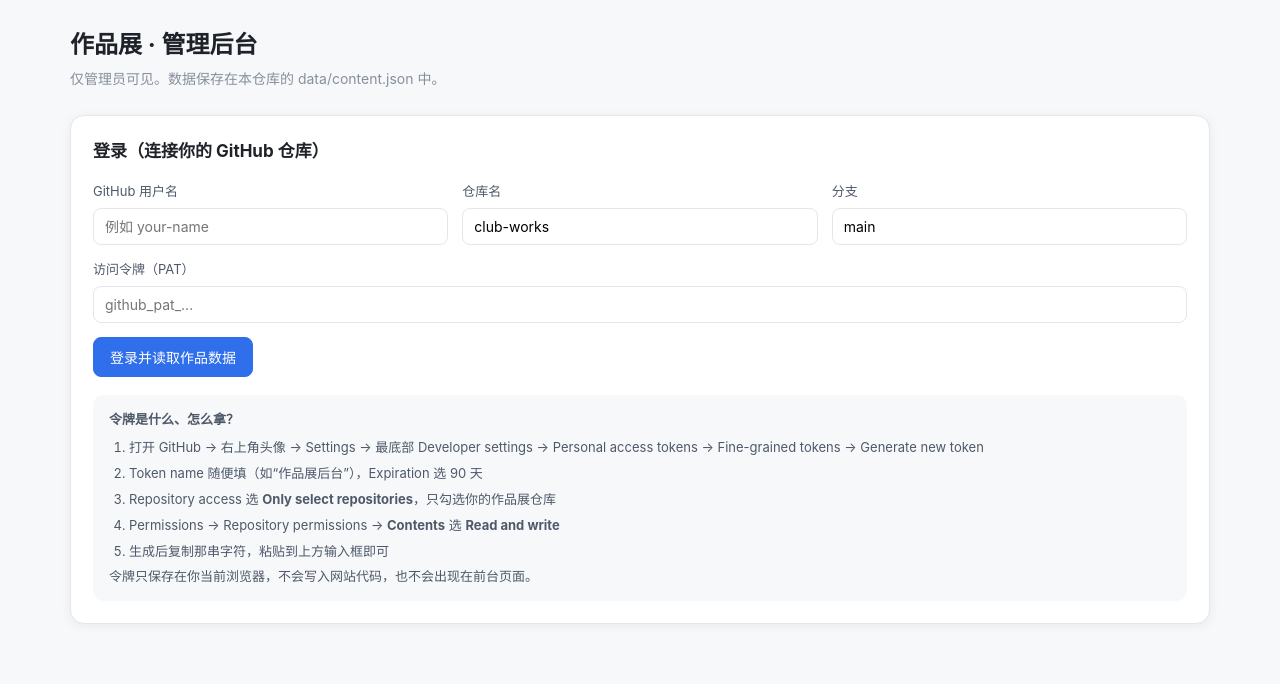
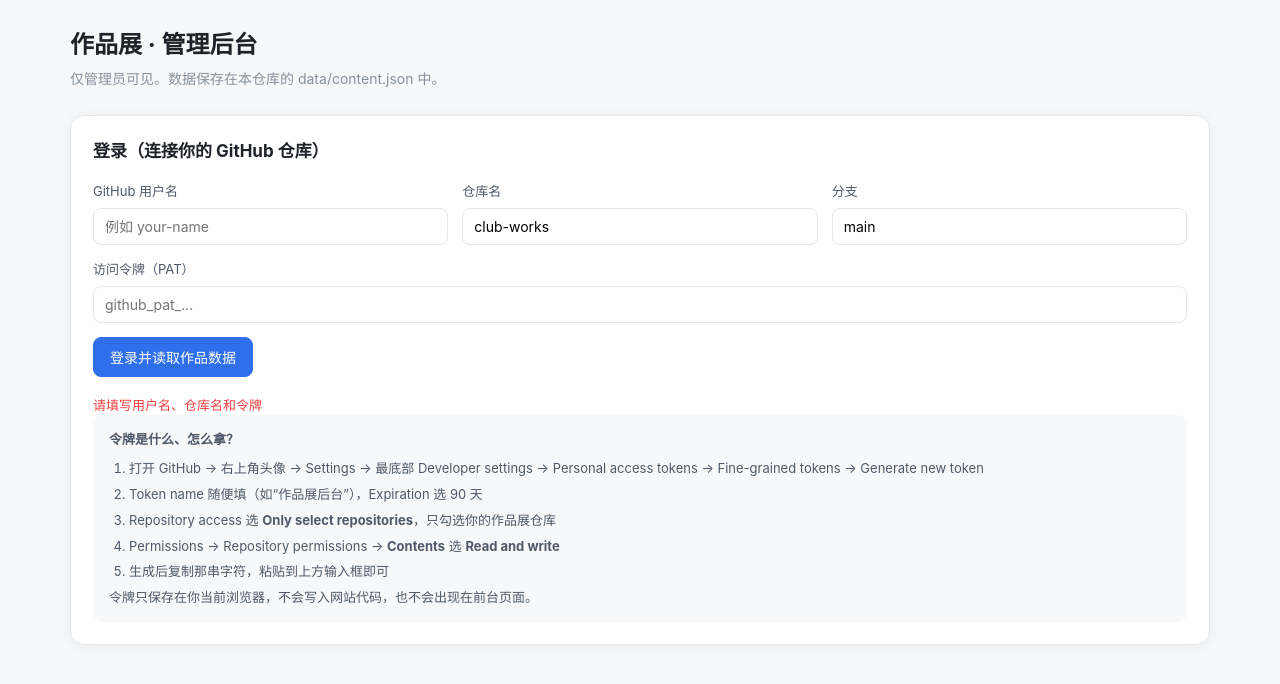
Before and after one commit to zm31zs/club-works, a plain HTML site: page admin.html in a window 1280 px wide. Both pictures are taken after a click on the button "登录并读取作品数据". Drawn offline with Linux system fonts and the light colour scheme.

Commit message:
修复后台登录状态提示被隐藏的问题

```diff
--- a/admin.html
+++ b/admin.html
@@ -26,6 +26,7 @@
     <div class="toolbar">
       <button class="btn btn-primary" id="btn-login">登录并读取作品数据</button>
     </div>
+    <div id="login-status" class="status" style="margin-top:12px;min-height:20px"></div>
     <div class="help">
       <strong>令牌是什么、怎么拿？</strong>
       <ol>
--- a/assets/admin.js
+++ b/assets/admin.js
@@ -13,8 +13,9 @@
   }
   function uid(p) { return p + '_' + Date.now().toString(36) + Math.floor(Math.random() * 1000); }
   function status(msg, isErr) {
-    var el = $('status');
-    if (el) { el.textContent = msg || ''; el.className = 'status' + (isErr ? ' err' : ''); }
+    var cls = 'status' + (isErr ? ' err' : '');
+    var a = $('status'); if (a) { a.textContent = msg || ''; a.className = cls; }
+    var b = $('login-status'); if (b) { b.textContent = msg || ''; b.className = cls; }
   }
   function blankData() { return { meta: { title: C.siteTitle || '作品展' }, students: [] }; }
 
```
